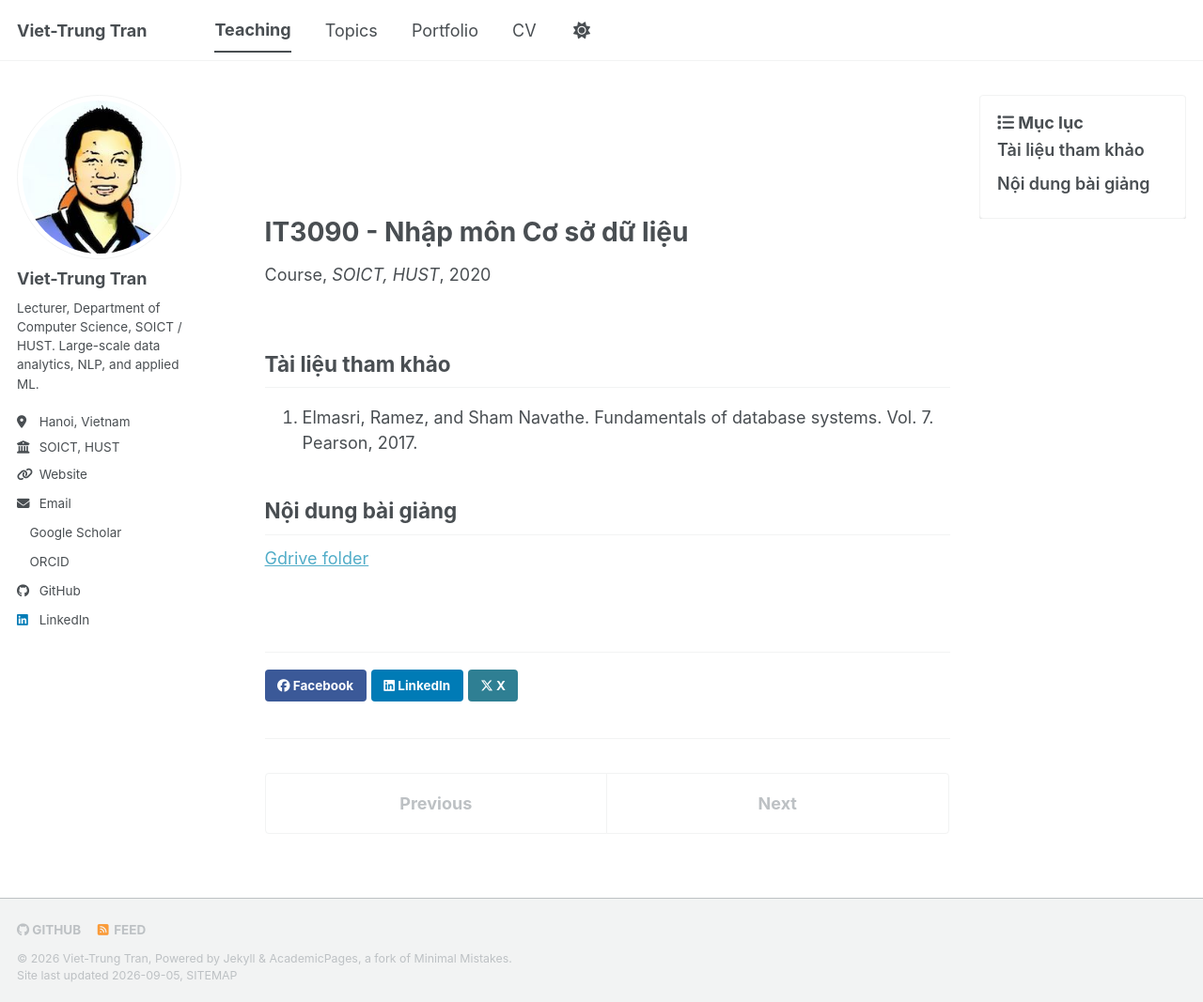
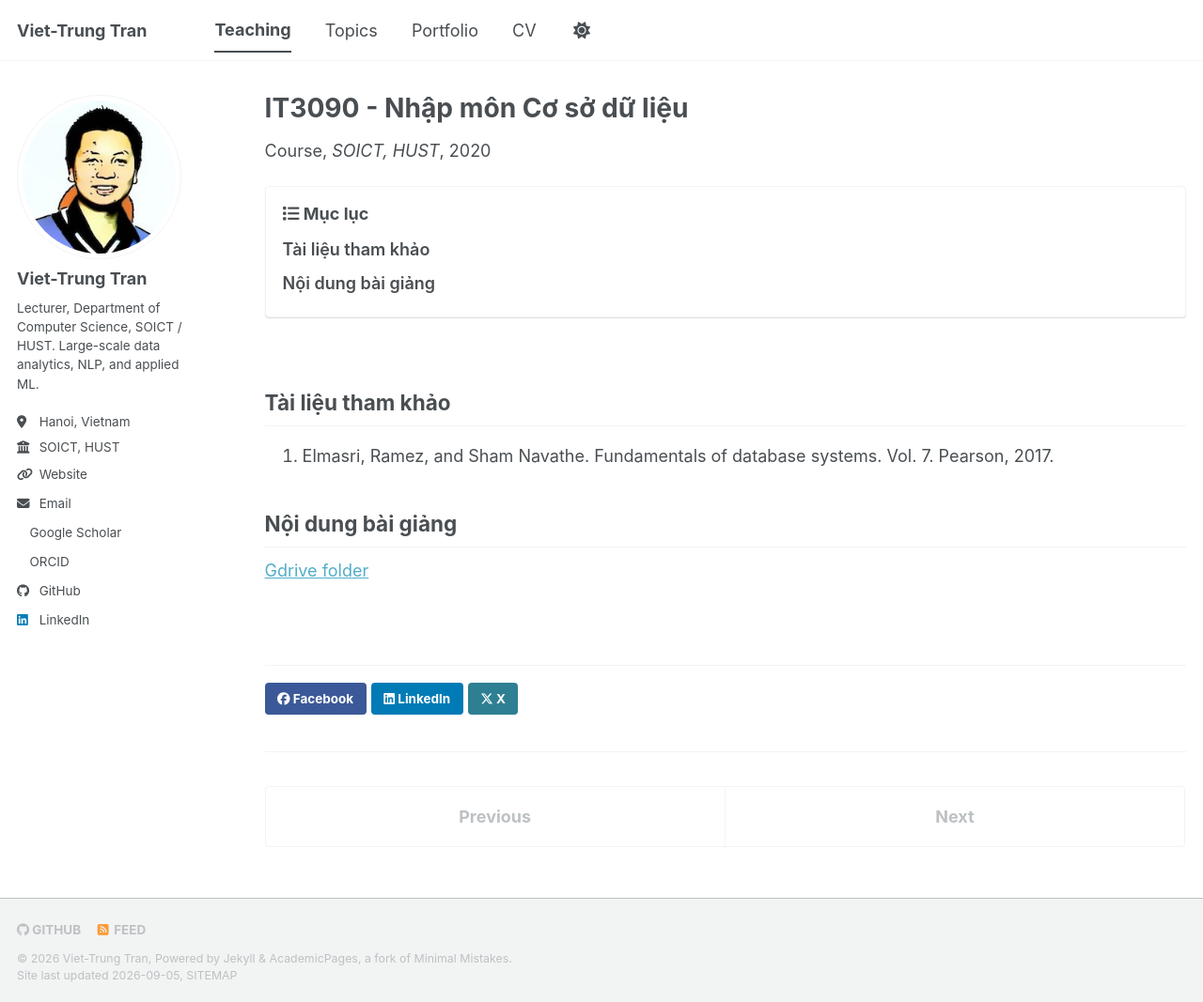
Before and after one commit to trungtv/trungtv.github.io, a Jekyll site: the page built from _teaching/2020-03-03-it3090-csdl.md, in a window 1280 px wide and 1067 px high. Shown: the whole window at 94% size. Built offline with Jekyll 4.4.1, drawn with Linux system fonts in a browser that asks for light colours; a style sheet for code colours, icons or effects is not loaded.

Commit message:
Place TOC under the title instead of a sticky right column.
Removes the reserved side gutter so teaching pages use the full content width.

Co-authored-by: Cursor <cursoragent@cursor.com>

```diff
--- a/_config.yml
+++ b/_config.yml
@@ -264,7 +264,7 @@ defaults:
       share: true
       comments: true
       toc: true
-      toc_sticky: true
+      toc_sticky: false
       toc_label: "Mục lục"
   # _publications
   - scope:
--- a/_includes/toc
+++ b/_includes/toc
@@ -1,5 +1,4 @@
-<aside class="sidebar__right{% if page.toc_sticky %} sticky{% endif %}">
-  <nav class="toc">
+<nav class="toc toc--inline" aria-label="{{ page.toc_label | default: 'Mục lục' }}">
   <header>
     <h4 class="nav__title">
       <i class="fa fa-{{ page.toc_icon | default: 'list' }}" aria-hidden="true"></i>
@@ -8,4 +7,3 @@
   </header>
   {% include toc.html sanitize=true html=content h_min=1 h_max=3 class="toc__menu" skip_no_ids=true flat_toc=true %}
 </nav>
-</aside>
--- a/_layouts/single.html
+++ b/_layouts/single.html
@@ -17,7 +17,7 @@ layout: default
 <div id="main" role="main">
   {% include sidebar.html %}
 
-  <article class="page{% if page.toc %} page--toc{% endif %}" itemscope itemtype="http://schema.org/CreativeWork">
+  <article class="page" itemscope itemtype="http://schema.org/CreativeWork">
     {% if page.title %}<meta itemprop="headline" content="{{ page.title | markdownify | strip_html | strip_newlines | escape_once }}">{% endif %}
     {% if page.excerpt %}<meta itemprop="description" content="{{ page.excerpt | markdownify | strip_html | strip_newlines | escape_once }}">{% endif %}
     {% if page.date %}<meta itemprop="datePublished" content="{{ page.date | date: "%B %d, %Y" }}">{% endif %}
--- a/_sass/layout/_navigation.scss
+++ b/_sass/layout/_navigation.scss
@@ -387,14 +387,14 @@
   box-shadow: $box-shadow;
 
   .nav__title {
-    color: #fff;
-    font-size: $type-size-6;
+    color: var(--global-text-color);
+    font-size: 1em;
     font-family: $global-font-family;
+    font-weight: 700;
     text-transform: none;
     letter-spacing: normal;
-    background: var(--global-base-color);
-    border-top-left-radius: $border-radius;
-    border-top-right-radius: $border-radius;
+    background: transparent;
+    padding: 0;
   }
 }
 
@@ -410,19 +410,20 @@
 
   a {
     display: block;
-    padding: 0.5rem 1rem;
+    padding: 0.35rem 0;
     color: var(--global-text-color);
     font-size: 1em;
     font-weight: 600;
     line-height: 1.5;
-    border-bottom: 1px solid var(--global-border-color);
+    border-bottom: 0;
     text-decoration-line: none !important;
     text-transform: none;
     letter-spacing: normal;
 
     &:hover {
-      color: var(--global-link-color-hover);
-      background: var(--global-border-color);
+      color: var(--global-link-color);
+      text-decoration: underline;
+      background: transparent;
     }
   }
 
@@ -433,16 +434,11 @@
   }
 
   li ul > li a {
-    padding-left: 2rem;
+    padding-left: 1rem;
     font-weight: normal;
   }
 
-  /* hide sub sub links on small screens*/
   li > ul li {
-    display: none;
-
-    @include breakpoint($medium) {
-      display: block;
-    }
+    display: block;
   }
 }
--- a/_sass/layout/_page.scss
+++ b/_sass/layout/_page.scss
@@ -18,7 +18,7 @@
   @include breakpoint($large) {
     @include span(10 of 12 last);
     @include prefix(0.5 of 12);
-    @include suffix(2 of 12);
+    /* no suffix — TOC sits under the title, not in a right column */
   }
 
   .page__inner-wrap {
@@ -28,76 +28,6 @@
     .page__meta,
     .page__share {
       @include full();
-    }
-  }
-
-  /* TOC: right column when the left author sidebar is already shown;
-     below that, TOC stays a static block under the title. */
-  &.page--toc {
-    @include breakpoint($large) {
-      /* reclaim Susy suffix(2 of 12) — content + TOC share the full page width */
-      padding-right: 0 !important;
-      margin-right: 0 !important;
-
-      .page__inner-wrap {
-        display: grid;
-        /* Content takes remaining space; TOC only as wide as needed (capped). */
-        grid-template-columns: minmax(0, 1fr) minmax(11rem, #{$right-sidebar-width});
-        column-gap: 1.75rem;
-        align-items: start;
-        float: none !important;
-        width: auto !important;
-        clear: none !important;
-
-        > * {
-          float: none !important;
-          width: auto !important;
-          max-width: 100%;
-          clear: none !important;
-          min-width: 0;
-        }
-
-        /* Title uses full width — avoids a big empty strip beside the heading */
-        > header {
-          grid-column: 1 / -1;
-        }
-
-        > .sidebar__right {
-          grid-column: 2;
-          grid-row: 2 / -1;
-          width: 100% !important;
-          margin: 0;
-          justify-self: stretch;
-        }
-
-        > .sidebar__right.sticky {
-          position: sticky !important;
-          top: 5.5em;
-          max-height: calc(100vh - 6.5em);
-          overflow-y: auto;
-        }
-
-        > .page__content,
-        > .page__meta,
-        > .page__share,
-        > .pagination {
-          grid-column: 1;
-        }
-      }
-    }
-
-    .sidebar__right {
-      float: none !important;
-      width: auto;
-      margin: 0 0 1.5em;
-      z-index: 1;
-
-      &.sticky {
-        position: static !important;
-        top: auto;
-        max-height: none;
-        overflow: visible;
-      }
     }
   }
 }
--- a/_sass/layout/_sidebar.scss
+++ b/_sass/layout/_sidebar.scss
@@ -87,6 +87,7 @@
     background: transparent;
     border: 0;
     padding: 0;
+    margin: 0 0 0.5em;
     text-transform: none;
     letter-spacing: normal;
   }
@@ -114,6 +115,7 @@
 
       &:hover {
         text-decoration: underline;
+        color: var(--global-link-color);
       }
     }
 
@@ -133,6 +135,15 @@
     li ul li ul li ul > li a {
       padding-left: 3rem;
     }
+  }
+
+  /* Inline TOC under the page title */
+  &--inline {
+    float: none;
+    width: auto;
+    max-width: none;
+    margin: 0 0 1.75em;
+    position: static;
   }
 }
 
```
Lines whose indentation alone changed are shown as unchanged.
